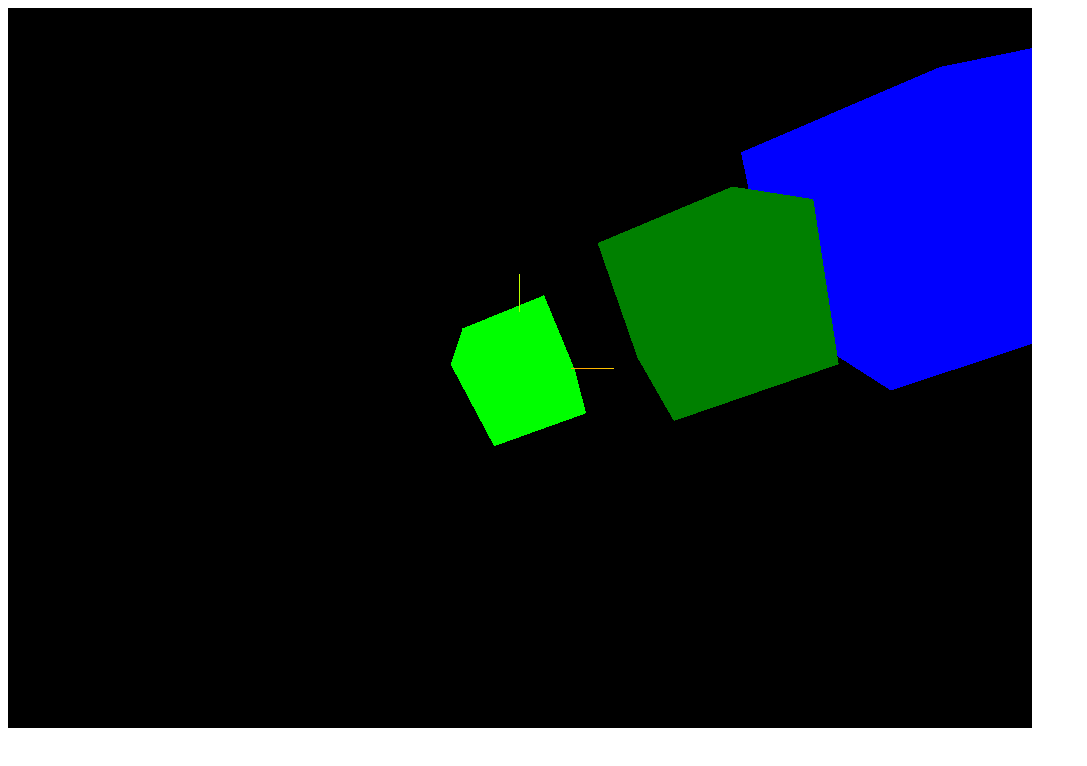
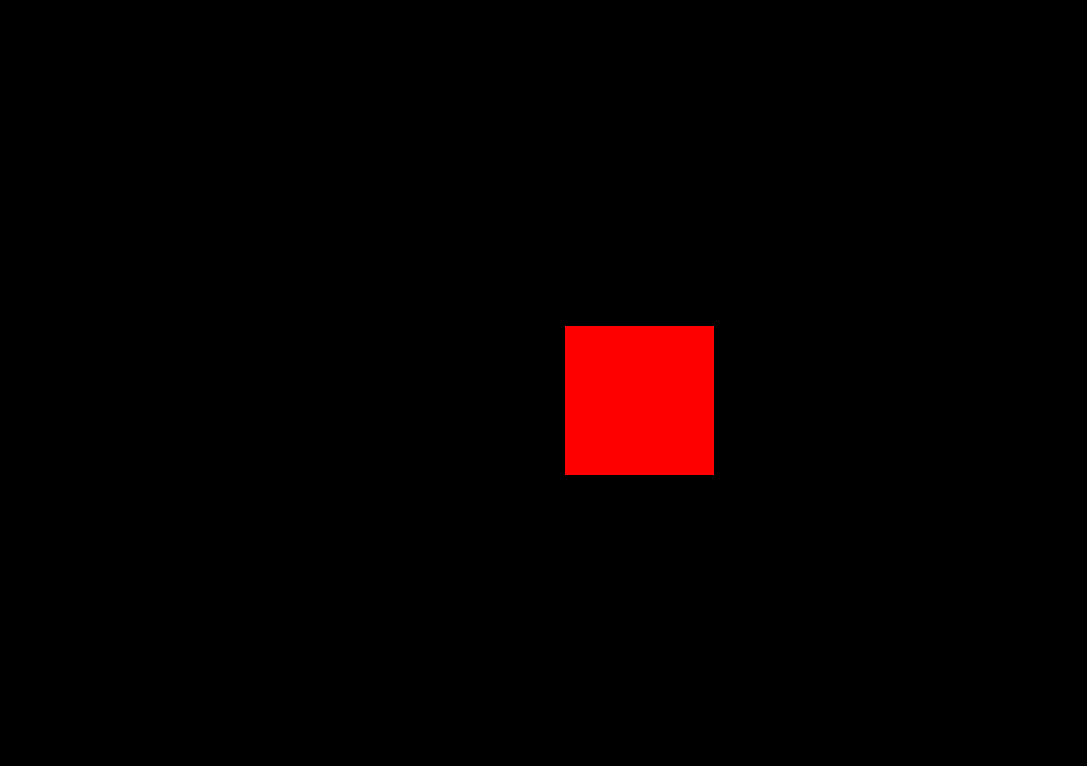
Before and after one commit to nkopak/threeJS, a website built with Vite: page index.html in a window 1280 px wide. Shown: the whole page, without its empty margins (0-1087 px from the left). Built offline with nearby package versions, Linux system fonts and the light colour scheme.

Commit message:
first commit

```diff
--- a/index.html
+++ b/index.html
@@ -4,6 +4,22 @@
     <meta charset="UTF-8" />
     <meta name="viewport" content="width=device-width, initial-scale=1.0" />
     <title>Three JS</title>
+    <style>
+      * {
+        margin: 0;
+        padding: 0;
+      }
+      html,
+      body {
+        overflow: hidden;
+      }
+      #c {
+        position: fixed;
+        top: 0;
+        left: 0;
+        outline: none;
+      }
+    </style>
   </head>
   <script src="index.js" type="module"></script>
   <body>
--- a/index.js
+++ b/index.js
@@ -1,85 +1,118 @@
 import * as THREE from "three";
+import { OrbitControls } from "three/addons/controls/OrbitControls.js";
+//Array cameras allow multiple povs in the same screen (old mulitplayer games)
+//Stereo camera renders two images for VR like vision from 2 eyes (vr glasees, red/blue glasses ...)
+//Cube camera creates render of the surrounding from 6 povs (reflection, refraction, shadow)
+//Ortographic camera is used for 2D rendering, without any perspective
+//Perspective camera is used for 3D rendering, with perspective
+
+/**
+ * Base
+ */
+
+//Mouse move
+const cursor = {
+  x: 0,
+  y: 0,
+};
+
+window.addEventListener("mousemove", (e) => {
+  cursor.x = e.clientX / sizes.width - 0.5;
+  cursor.y = e.clientY / sizes.width - 0.5;
+});
 
 // Canvas
 const canvas = document.querySelector("#c");
 
+// Sizes
+const sizes = {
+  width: window.innerWidth,
+  height: window.innerHeight,
+};
+window.addEventListener("resize", () => {
+  console.log("resize");
+  sizes.width = window.innerWidth;
+  sizes.height = window.innerHeight;
+
+  camera.aspect = sizes.width / sizes.height;
+  camera.updateProjectionMatrix();
+
+  renderer.setSize(sizes.width, sizes.height);
+
+  //Pixel ratio 1, 2, 3, 5
+  // More than 2 is just marketing, 2 is enough, eye cants see difference between 2,3,5
+  console.log(window.devicePixelRatio);
+  renderer.setPixelRatio(Math.min(window.devicePixelRatio, 2));
+});
+
+window.addEventListener("dblclick", () => {
+  const fullscreenElement =
+    document.fullscreenElement || document.webkitFullscreenElement;
+  if (!fullscreenElement) {
+    canvas.requestFullscreen();
+  } else {
+    document.exitFullscreen();
+  }
+});
+
 // Scene
 const scene = new THREE.Scene();
 
-/**
- * Objects
- */
-const group = new THREE.Group();
-scene.add(group);
-group.rotation.y = 0.4;
-group.rotation.x = 2;
-const cube1 = new THREE.Mesh(
-  new THREE.BoxGeometry(1, 1, 1),
-  new THREE.MeshBasicMaterial({ color: "#00ff00" }),
+// Object
+const mesh = new THREE.Mesh(
+  new THREE.BoxGeometry(1, 1, 1, 5, 5, 5),
+  new THREE.MeshBasicMaterial({ color: 0xff0000 }),
 );
-group.add(cube1);
+scene.add(mesh);
 
-const cube2 = new THREE.Mesh(
-  new THREE.BoxGeometry(1.5, 1.5, 1.5),
-  new THREE.MeshBasicMaterial({ color: "green" }),
+// Camera
+//Parameters (pov degrees vertical fov, aspect ratio, near clipping, far clipping)
+//Anything between near and far clipping is rendered, anything outside is not
+const camera = new THREE.PerspectiveCamera(
+  75,
+  sizes.width / sizes.height,
+  1,
+  1000,
 );
-cube2.position.x = 2;
-group.add(cube2);
-
-const cube3 = new THREE.Mesh(
-  new THREE.BoxGeometry(2, 2, 2),
-  new THREE.MeshBasicMaterial({ color: "blue" }),
-);
-cube3.position.x = 4;
-group.add(cube3);
-// const geometry = new THREE.BoxGeometry(1, 1, 1);
-// const material = new THREE.MeshBasicMaterial({ color: 0xff0000 });
-// const mesh = new THREE.Mesh(geometry, material);
-// mesh.position.x = 2;
-// mesh.position.y = -2;
-// mesh.position.z = 1;
-//The same as above - mesh.position.set(1.5, -2, 1);
-// mesh.scale.x = 2;
-// mesh.scale.set(0.5, 0.5, 0.5);
-// mesh.rotation.y = 4;
-// gimbal lock
-// mesh.rotation.reorder("YXZ"); //need to be before setting the rotation
-// mesh.rotation.x = Math.PI * 0.25;
-// mesh.rotation.set(2, -3, 1);
-//quaturnion
-
-// scene.add(mesh);
-
-// mesh.position.normalize(); // Normalize the position of the mesh
-
-const axesHelper = new THREE.AxesHelper();
-scene.add(axesHelper);
-/**
- * Sizes
- */
-const sizes = {
-  width: 1024,
-  height: 720,
-};
-
-/**
- * Camera
- */
-const camera = new THREE.PerspectiveCamera(75, sizes.width / sizes.height);
-// console.log(mesh.position.length(camera.position)); // Position of the camera
-camera.position.z = 5;
+// const camera = new THREE.OrthographicCamera(-1, 2, 1, -1, 0.1, 100);
 // camera.position.x = 2;
-// camera.position.y = 1;
+// camera.position.y = 2;
+camera.position.z = 4;
+camera.lookAt(mesh.position);
 scene.add(camera);
 
-// camera.lookAt(new THREE.Vector3(-2, 1, 0));
-// camera.lookAt(mesh.position);
+const controls = new OrbitControls(camera, canvas);
+// controls.enabled = false;
+controls.enableDamping = true;
 
-/**
- * Renderer
- */
+// Renderer
 const renderer = new THREE.WebGLRenderer({
   canvas: canvas,
 });
 renderer.setSize(sizes.width, sizes.height);
-renderer.render(scene, camera);
+
+// Animate
+const clock = new THREE.Clock();
+
+const tick = () => {
+  const elapsedTime = clock.getElapsedTime();
+
+  // Update objects
+  // mesh.rotation.y = elapsedTime;
+  // camera.position.x = cursor.x * 3;
+  // camera.position.y = -cursor.y * 3;
+  // camera.position.x = Math.sin(cursor.x * Math.PI * 2) * 3;
+  // camera.position.z = Math.cos(cursor.x * Math.PI * 2) * 3;
+  // camera.position.y = cursor.y * 5;
+  // camera.lookAt(mesh.position);
+  // camera.lookAt(new THREE.Vector3());
+  controls.update();
+
+  // Render
+  renderer.render(scene, camera);
+
+  // Call tick again on the next frame
+  window.requestAnimationFrame(tick);
+};
+
+tick();
```
